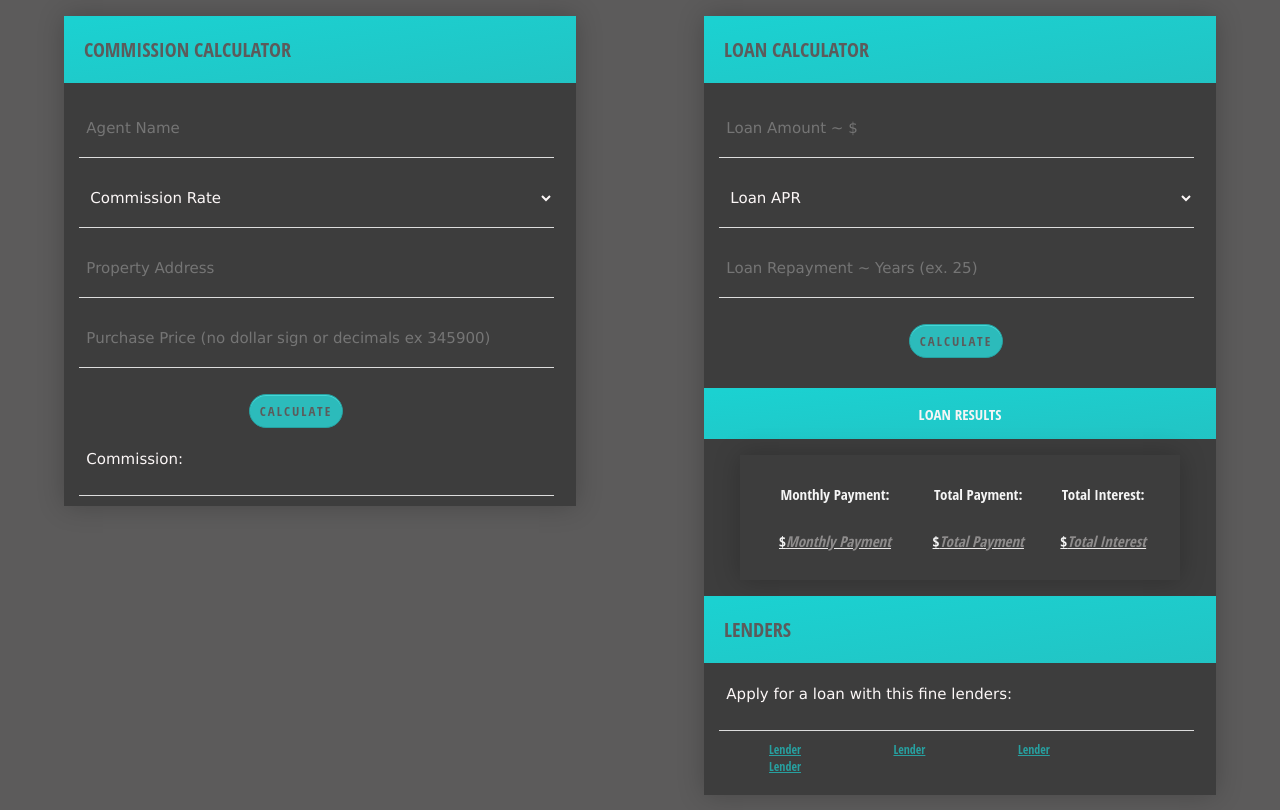
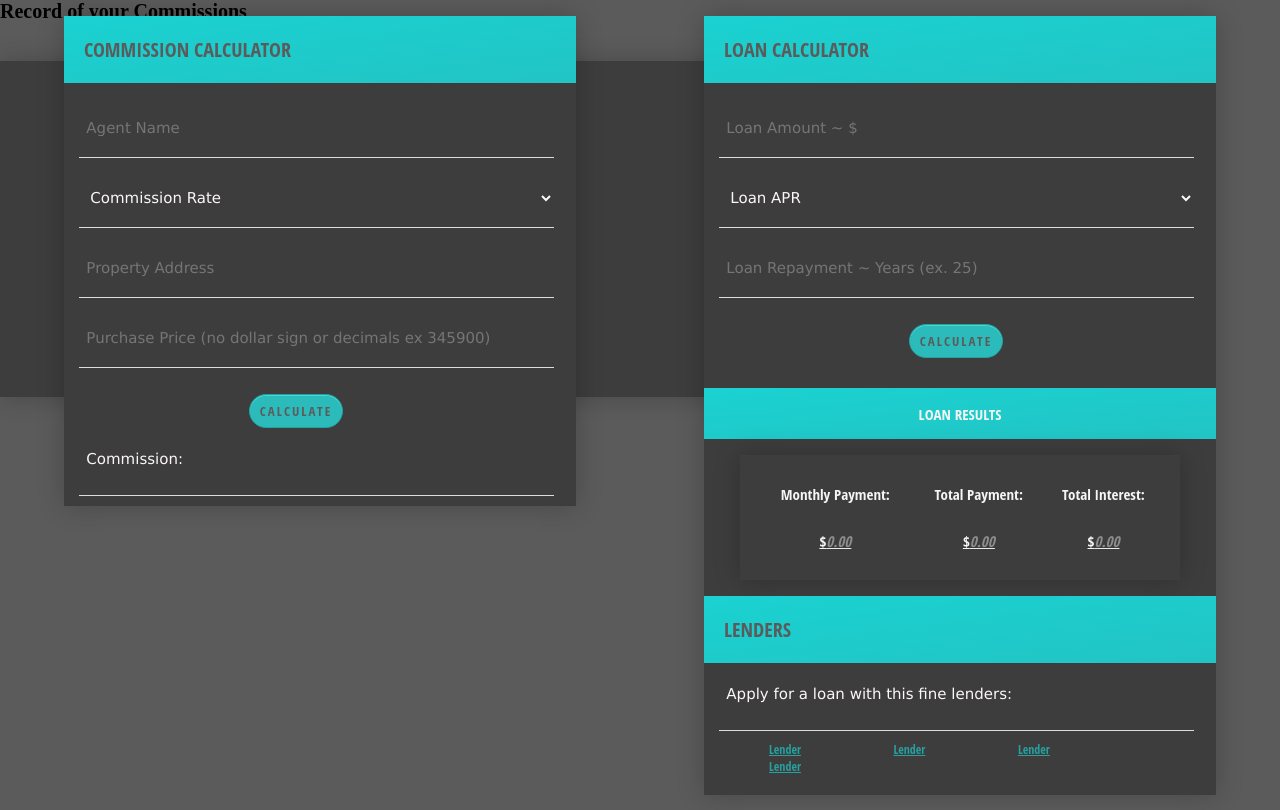
Before and after one commit to ashleymazzonna/webAppProject, a website: page index2.html in a window 1280 px wide. Drawn offline with Linux system fonts and the light colour scheme; files that its build step writes are made by us from their sources.

Commit message:
update to loan calculator.

```diff
--- a/app.js
+++ b/app.js
@@ -36,17 +36,18 @@ const calculateComm = () => {
 }
 // click event for commission calculator
 commBtn.addEventListener('click', calculateComm, false);
+
 // need to differentiate between when enter is
 //clicked in comm Container vs loan container
-document.addEventListener('keypress', function (event) {
-    if (event.keyCode === 13) {
-        calculateComm();
-    }
 
-}, false);
-
-
-loanBtn.addEventListener('click', calculateLoan = () => {
+// document.addEventListener('keypress', (event) => {
+//     if (event.keyCode === 13 && commResults.DOCUMENT_NODE === 9) {
+//         calculateComm();
+//     } else if (event.keyCode && loanRepayment.DOCUMENT_POSITION_CONTAINS === 8) {
+//         calculateLoan();
+//     }
+// }, false);
+    loanBtn.addEventListener('click', calculateLoan = () => {
     let principal, interest, payments, compute, monthly;
 
     principal = parseFloat(loanAmount.value);
@@ -55,9 +56,8 @@ loanBtn.addEventListener('click', calculateLoan = () => {
 
     compute = Math.pow(1 + interest, payments);
     monthly = (principal *compute* interest) / (compute - 1);
+    monthlyPayment.innerHTML = monthly.toLocaleString(undefined, { maximumFractionDigits: 2 });
 
-
-    monthlyPayment.innerHTML = monthly.toLocaleString(undefined, { maximumFractionDigits: 2 });
 
     loanTotal.innerHTML = (monthly * payments) .toLocaleString(undefined, { maximumFractionDigits: 2 });
 
--- a/index2.html
+++ b/index2.html
@@ -5,11 +5,12 @@
     <meta http-equiv="X-UA-Compatible" content="IE=edge">
     <title>Commission & Mortgage Calculator Web</title>
     <meta name="viewport" content="width=device-width, initial-scale=1">
-    <link rel="favicon-16x16" href="favicon.ico">
-    <link rel="stylesheet" type="text/css" media="screen" href="styles2.css" />
+    <link rel="favicon-16x16" href="imgs/favicon.ico">
+    <link rel="stylesheet" type="text/css" media="screen" href="css/styles2.css" />
 </head>
 
 <body>
+
 <!--
     COMMISSION CALCULATOR -->
     <div class="commission-calc-container">
@@ -49,6 +50,31 @@
         </div>
         </form>
     </div>
+    <!--
+        COMMISSION RECORDS-->
+    <div class="commission-records__container">
+        <h1 class="commission-records__heading">Record of your Commissions</h1>
+        <table class="commission-records__table">
+            <tr>
+                <th class="tableHeading">Address</th>
+                <th class="tableHeading">Commission</th>
+            </tr>
+            <tr>
+                <td>16 Second Ave., Toms River(hardcoded)</td>
+                <td>some data</td>
+            </tr>
+            <tr>
+                <td>some data</td>
+                <td>some data</td>
+            </tr>
+            <tr>
+                <td>some data</td>
+                <td>some data</td>
+            </tr>
+
+        </table>
+        </div>
+
 
  <!-- // LOAN CALCULATOR -->
     <div class="loan-calc-container">
@@ -93,9 +119,9 @@
                         <th>Total Interest:</th>
                     </tr>
                     <tr>
-                        <td>$<span class="hide" id="loan-monthly-payment"><em>Monthly Payment</em></span></td>
-                        <td>$<span class="hide" id="loan-total"><em>Total Payment</em></span></td>
-                        <td>$<span class="hide" id="loan-total-interest"><em>Total Interest</em></span></td>
+                        <td class="loan-data">$<span class="hide" id="loan-monthly-payment"><em>0.00</em></span></td>
+                        <td class="loan-data">$<span class="hide" id="loan-total"><em>0.00</em></span></td>
+                        <td class="loan-data">$<span class="hide" id="loan-total-interest"><em>0.00</em></span></td>
                     </tr>
                 </table>
                 <div id="lenders-container">
```
Also changed, not shown: index.js (+0 -8 lines).
